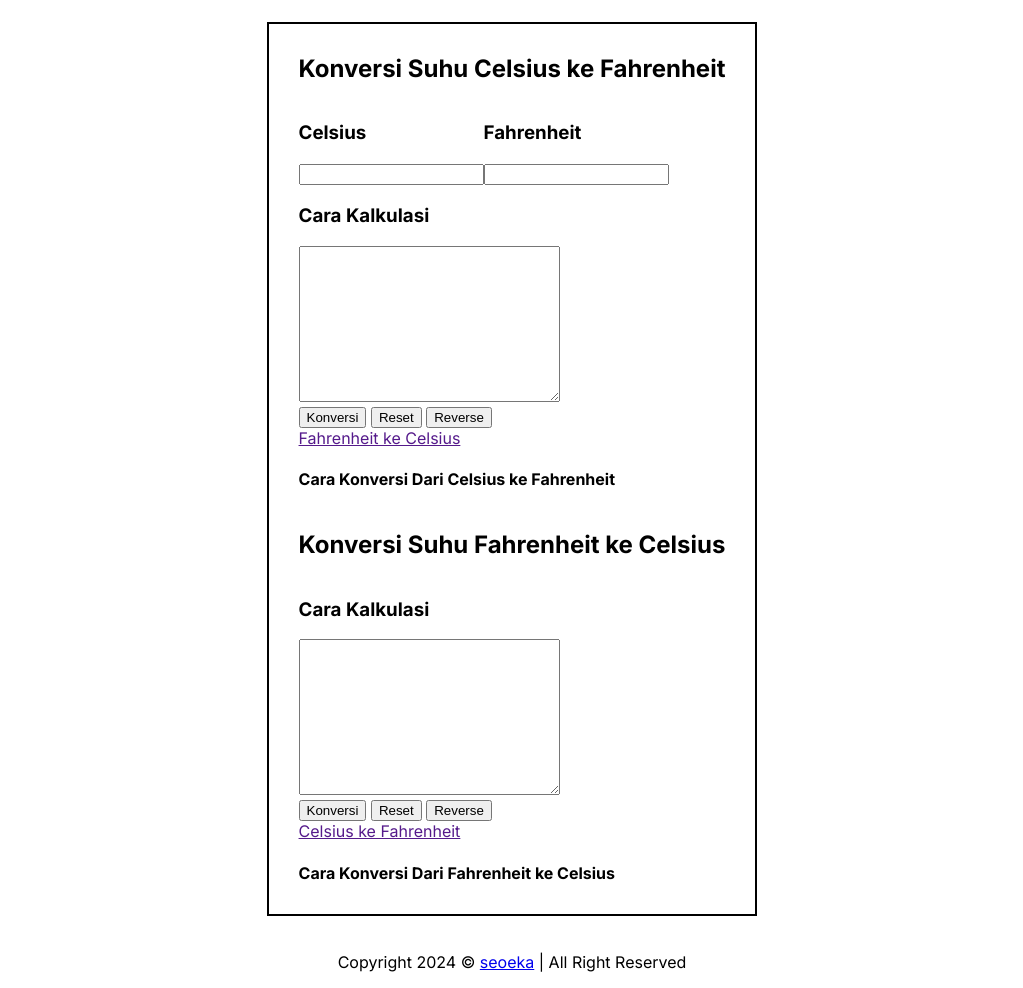
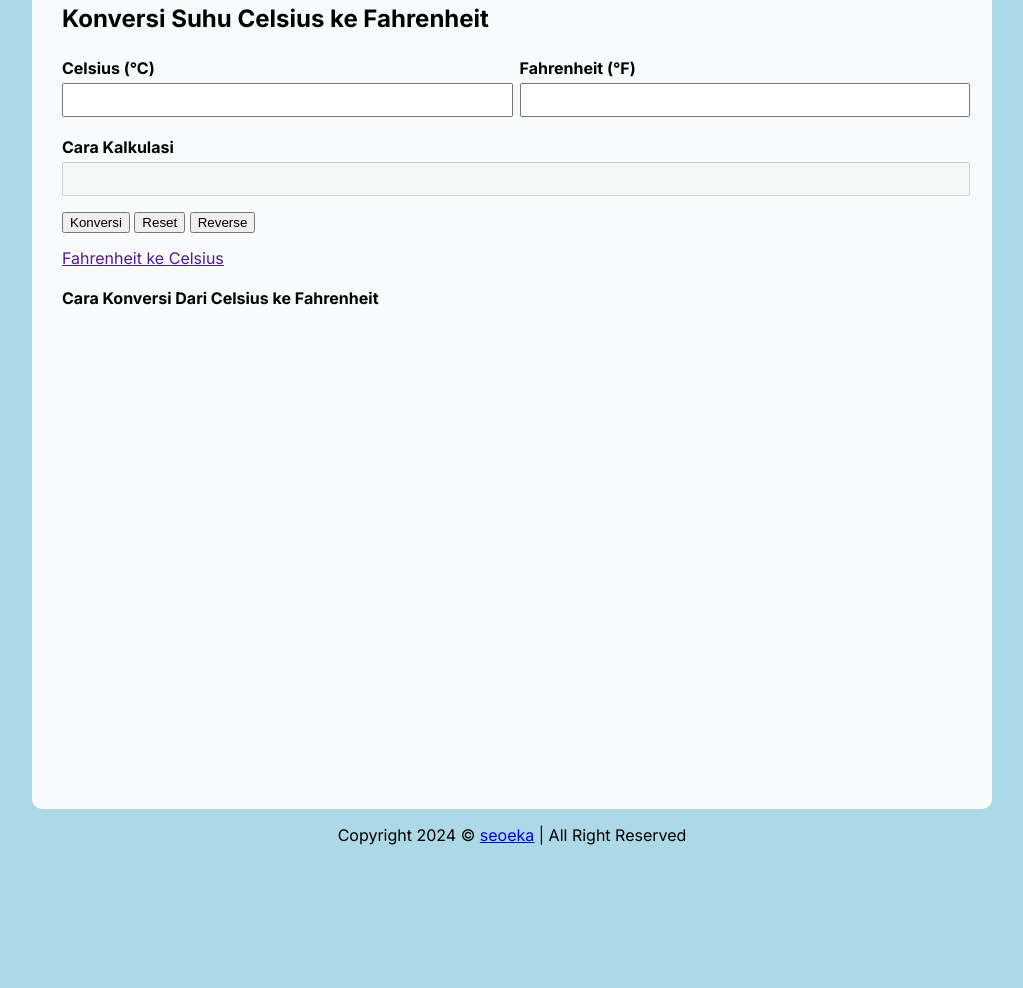
Before and after one commit to seoeka/revou-suhu, a plain HTML site: page index.html in a window 1280 px wide. Shown: the part 80-1068 px from the top of the page, without its empty margins (128-1151 px from the left). After the commit the page ends 941 px from the top, so only its background shows below. Drawn offline with Linux system fonts and the light colour scheme.

Commit message:
feat: rough javascript

```diff
--- a/css/style.css
+++ b/css/style.css
@@ -8,23 +8,76 @@ body {
     flex-direction: column;
     justify-content: center;
     align-items: center;
+    width: 100%;
+    background-color: lightblue;
 }
+
+h1, h2, h3, h4, h5 {
+    margin: 5px 0;
+}
+
 header {
-    padding: 0 20px;
+    padding: 10px 20px;
+    text-align: center;
 }
+
+header > h1 {
+    width: 320px;
+}
+
 .container {
-    border: 2px solid black;
-    margin: 20px;
+    border-radius: 10px;
+    background-color: rgba(255, 255, 255, 0.9);
+    margin: 0 20px;
     padding: 10px 30px;
-    width: inherit;
+    min-height: 100vh;
 }
+
 .col {
     display: flex;
     flex-direction: column;
     width: inherit;
+    gap: 15px;
 }
 
-.row {
-    display: flex;
-    flex-direction: row;
+.reverse {
+    display: none;
 }
+
+.suhu {
+    width: 100%;
+}
+
+.suhu > input {
+    text-decoration: none;
+    width: 100%;
+    min-height: 28px;
+}
+
+footer {
+    bottom: 0;
+}
+
+@media (min-width: 768px) {
+    .container {
+        width: 600px;
+    }
+    header > h1 {
+        width: 700px;
+    }
+    .row {
+        display: flex;
+        flex-direction: column;
+        column-gap: 15px;
+    }
+}
+
+@media (min-width: 992px) {
+    .container {
+        width: 900px;
+    }
+    .row {
+        display: flex;
+        flex-direction: row;
+    }
+}
--- a/index.html
+++ b/index.html
@@ -12,55 +12,58 @@
     </header>
     <main>
         <div class="container">
+            <form action="">
                 <div class="col">
                     <h2>Konversi Suhu Celsius ke Fahrenheit</h2>
                     <div class="row">
                         <div class="suhu celsius">
-                        <h3>Celsius</h3>
-                        <input type="text" inputmode="numeric" required>
+                            <h4>Celsius (&deg;C)</h4>
+                            <input type="number" name="inputC" id="inputC" inputmode="numeric" alt="Input Suhu Celsius" required>
                         </div>
                         <div class="suhu fahrenheit">
-                        <h3>Fahrenheit</h3>
-                        <input type="text" inputmode="numeric" required>
+                            <h4>Fahrenheit (&deg;F)</h4>
+                            <input type="number" name="inputF" id="inputF" inputmode="numeric" alt="Input Suhu Fahrenheit" required>
                         </div>
                     </div>
                     <div>
                         <div class="suhu kalkulasi">
-                        <h3>Cara Kalkulasi</h3>
-                        <textarea name="" id="" cols="30" rows="10"></textarea>
+                            <h4>Cara Kalkulasi</h4>
+                            <input type="text" id="calcMethod" alt="Cara Kalkulasi" disabled>
                         </div>
                     </div>
-                <div>
-                    <button>Konversi</button>
-                    <button>Reset</button>
-                    <button>Reverse</button>
+                    <div class="buttons">
+                        <button onclick="convertToFahrenheit()" alt="Tombol Konversi">Konversi</button>
+                        <button onclick="reset()" alt="Tombol Reset">Reset</button>
+                        <button onclick="reverse()" alt="Tombol Reverse">Reverse</button>
                     </div>
-                <a href="">Fahrenheit ke Celsius</a>
+                    <div alt="Link Reverse"><a href="">Fahrenheit ke Celsius</a></div>
                     <div>
                         <h4>Cara Konversi Dari Celsius ke Fahrenheit</h4>
-                    <p></p>
+                        <p alt="Cara Konversi Dari Celsius ke Fahrenheit"></p>
                     </div>
                 </div>
                 <div class="col reverse">
                     <h2>Konversi Suhu Fahrenheit ke Celsius</h2>
                     <div class="row">
                         <div class="suhu fahrenheit">
-
+                            <h4>Fahrenheit (&deg;F)</h4>
+                            <input type="number" name="inputF" id="inputF" inputmode="numeric" alt="Input Suhu Fahrenheit" required>
                         </div>
                         <div class="suhu celsius">
-
+                            <h4>Celsius (&deg;C)</h4>
+                            <input type="number" name="inputC" id="inputC" inputmode="numeric" alt="Input Suhu Celsius" required>
                         </div>
                     </div>
                     <div>
                         <div class="suhu kalkulasi">
-                        <h3>Cara Kalkulasi</h3>
-                        <textarea name="" id="" cols="30" rows="10"></textarea>
+                            <h4>Cara Kalkulasi</h4>
+                            <input type="text">
                         </div>
                     </div>
-                <div>
-                    <button>Konversi</button>
-                    <button>Reset</button>
-                    <button>Reverse</button>
+                    <div class="buttons">
+                        <button onclick="convertToCelsius()">Konversi</button>
+                        <button onclick="reset()">Reset</button>
+                        <button onclick="reverse()">Reverse</button>
                     </div>
                     <a href="">Celsius ke Fahrenheit</a>
                     <div>
@@ -68,6 +71,7 @@
                         <p></p>
                     </div>
                 </div>
+            </form>
         </div>
     </main>
     <footer>
@@ -76,5 +80,6 @@
            | All Right Reserved
         </p>
     </footer>
+    <script src="/js/script.js"></script>
 </body>
 </html>
--- a/js/script.js
+++ b/js/script.js
@@ -0,0 +1,37 @@
+function convertToFahrenheit() {
+    let celsiusInput = document.getElementById("inputC").value;
+    let fahrenheitOutput = (celsiusInput * 9/5) + 32;
+    document.getElementById("inputF").value = fahrenheitOutput;
+    document.getElementById("calcMethod").value =
+        "(" + celsiusInput + "°C × 9/5) + 32 = " + fahrenheitOutput + "°F";
+  }
+
+  function convertToCelsius() {
+    let fahrenheitInput = document.getElementById("inputF2").value;
+    let celsiusOutput = (fahrenheitInput - 32) * 5/9;
+    document.getElementById("inputC2").value = celsiusOutput;
+    document.getElementById("calcMethod2").value =
+    "(" + fahrenheitInput + "F − 32) × 5/9 = 93,333" + celsiusOutput + "°C";
+  }
+
+  function reset() {
+    document.getElementById("inputC").value = "";
+    document.getElementById("inputF").value = "";
+    document.getElementById("calcMethod").value = "";
+    document.getElementById("inputC2").value = "";
+    document.getElementById("inputF2").value = "";
+    document.getElementById("calcMethod2").value = "";
+  }
+
+  function reverse() {
+    let colElements = document.getElementsByClassName("col");
+    for (let i = 0; i < colElements.length; i++) {
+      if (colElements[i].classList.contains("reverse")) {
+        colElements[i].classList.remove("reverse");
+        colElements[i].style.display = "flex";
+      } else {
+        colElements[i].classList.add("reverse");
+        colElements[i].style.display = "none";
+      }
+    }
+  }
```
Lines whose indentation alone changed are shown as unchanged.
